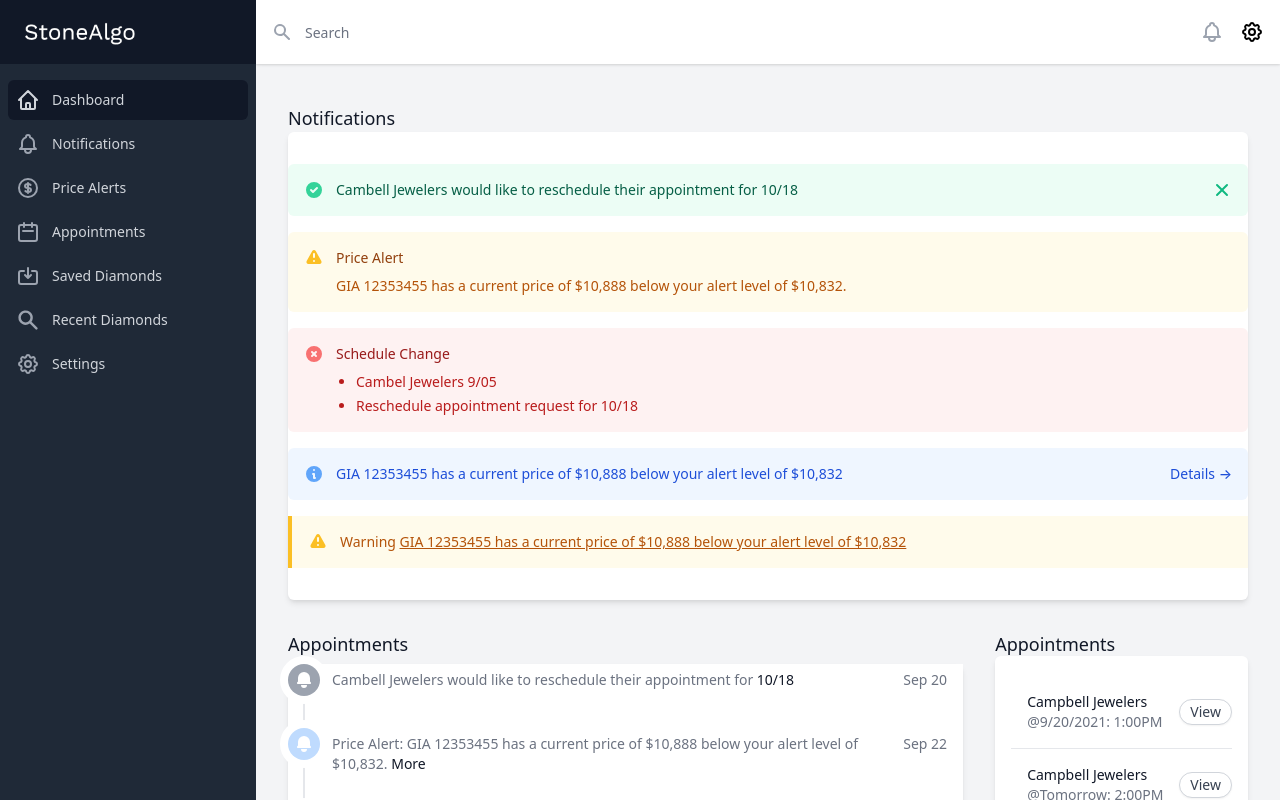
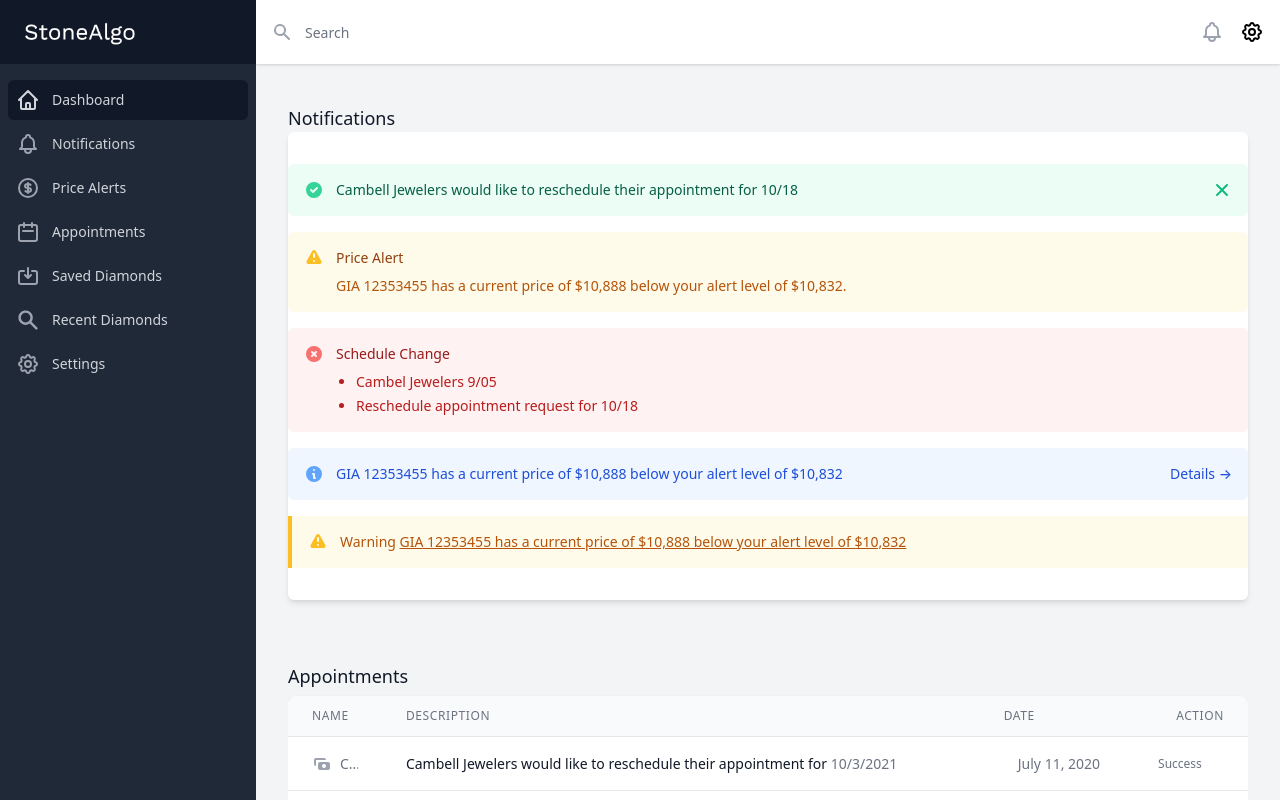
Before and after one commit to greenlightjohnny/tktw, a React app: page / in a window 1280 px wide. Built offline with nearby package versions, Linux system fonts and the light colour scheme.

Commit message:
Appt styling work

```diff
--- a/src/features/notifications/notifications2.tsx
+++ b/src/features/appointments/app2.tsx
@@ -51,10 +51,30 @@ import {
 const transactions = [
   {
     id: 1,
-    name: "Payment to Molly Sanders",
+    name: "Campbell Jewelwers",
     href: "#",
-    amount: "$20,000",
-    currency: "USD",
+    amount: "Cambell Jewelers would like to reschedule their appointment for",
+    currency: "10/3/2021",
+    status: "success",
+    date: "July 11, 2020",
+    datetime: "2020-07-11",
+  },
+  {
+    id: 2,
+    name: "Campbell Jewelers",
+    href: "#",
+    amount: "Cambell Jewelers would like to reschedule their appointment for",
+    currency: "8/19/2021",
+    status: "success",
+    date: "July 11, 2020",
+    datetime: "2020-07-11",
+  },
+  {
+    id: 1,
+    name: "Campbell Jewelers",
+    href: "#",
+    amount: "Cambell Jewelers would like to reschedule their appointment for",
+    currency: "9/20/2021",
     status: "success",
     date: "July 11, 2020",
     datetime: "2020-07-11",
@@ -73,9 +93,9 @@ function classNames(...classes: string[]) {
 
 export default function Example() {
   return (
-    <div className="relative h-screen flex overflow-hidden bg-gray-100">
-      <h2 className="max-w-6xl mx-auto mt-8 px-4 text-lg leading-6 font-medium text-gray-900 sm:px-6 lg:px-8">
-        Recent activity
+    <div className="relative  flex flex-col overflow-hidden bg-gray-100 mb-10">
+      <h2 className="  mt-8 px-4 text-lg leading-6 font-medium text-gray-900 sm:px-6 lg:px-0">
+        Appointments
       </h2>
 
       {/* Activity list (smallest breakpoint only) */}
@@ -136,31 +156,31 @@ export default function Example() {
       </div>
 
       {/* Activity table (small breakpoint and up) */}
-      <div className="hidden sm:block">
-        <div className="max-w-6xl mx-auto px-4 sm:px-6 lg:px-8">
+      <div className="hidden sm:block shadow-md">
+        <div className=" mx-auto px-4 sm:px-6 lg:px-0 ">
           <div className="flex flex-col mt-2">
             <div className="align-middle min-w-full overflow-x-auto shadow overflow-hidden sm:rounded-lg">
               <table className="min-w-full divide-y divide-gray-200">
                 <thead>
                   <tr>
                     <th className="px-6 py-3 bg-gray-50 text-left text-xs font-medium text-gray-500 uppercase tracking-wider">
-                      Transaction
+                      Name
+                    </th>
+                    <th className="px-6 py-3 bg-gray-50 text-left text-xs font-medium text-gray-500 uppercase tracking-wider">
+                      Description
+                    </th>
+                    <th className="hidden px-6 py-3 bg-gray-50 text-left text-xs font-medium text-gray-500 uppercase tracking-wider md:block">
+                      Date
                     </th>
                     <th className="px-6 py-3 bg-gray-50 text-right text-xs font-medium text-gray-500 uppercase tracking-wider">
-                      Amount
-                    </th>
-                    <th className="hidden px-6 py-3 bg-gray-50 text-left text-xs font-medium text-gray-500 uppercase tracking-wider md:block">
-                      Status
-                    </th>
-                    <th className="px-6 py-3 bg-gray-50 text-right text-xs font-medium text-gray-500 uppercase tracking-wider">
-                      Date
+                      Action
                     </th>
                   </tr>
                 </thead>
                 <tbody className="bg-white divide-y divide-gray-200">
                   {transactions.map((transaction) => (
                     <tr key={transaction.id} className="bg-white">
-                      <td className="max-w-0 w-full px-6 py-4 whitespace-nowrap text-sm text-gray-900">
+                      <td className="max-w-0  px-6 py-4 whitespace-nowrap text-sm text-gray-900">
                         <div className="flex">
                           <a
                             href={transaction.href}
@@ -175,11 +195,16 @@ export default function Example() {
                           </a>
                         </div>
                       </td>
-                      <td className="px-6 py-4 text-right whitespace-nowrap text-sm text-gray-500">
+                      <td className="px-6 py-4 text-left whitespace-nowrap text-sm text-gray-500">
                         <span className="text-gray-900 font-medium">
                           {transaction.amount}{" "}
                         </span>
                         {transaction.currency}
+                      </td>
+                      <td className="px-6 py-4 text-right whitespace-nowrap text-sm text-gray-500">
+                        <time dateTime={transaction.datetime}>
+                          {transaction.date}
+                        </time>
                       </td>
                       <td className="hidden px-6 py-4 whitespace-nowrap text-sm text-gray-500 md:block">
                         <span
@@ -189,11 +214,6 @@ export default function Example() {
                           )}>
                           {transaction.status}
                         </span>
-                      </td>
-                      <td className="px-6 py-4 text-right whitespace-nowrap text-sm text-gray-500">
-                        <time dateTime={transaction.datetime}>
-                          {transaction.date}
-                        </time>
                       </td>
                     </tr>
                   ))}
--- a/src/features/dashboard/dashboard.tsx
+++ b/src/features/dashboard/dashboard.tsx
@@ -4,12 +4,18 @@ import Feed from "./components/notifications";
 import Alert from "../priceAlerts/alerts2";
 import Appointments from "../appointments/appointments";
 import RecentDiamonds from "../recentDiamonds/recentDiamonds";
+import App2 from "../appointments/app2";
+import App3 from "../appointments/app3";
 
 const Dashboard: React.FC = () => {
   return (
     <>
       <div className=" flex flex-grow-1 flex-row lg:flex-row justify-between">
         <Notifications />
+      </div>
+      <div className="flex flex-col lg:flex-col ">
+        <App2 />
+        <App3 />
       </div>
 
       <div className="flex flex-col lg:flex-row justify-between">
```
Also changed, not shown: src/features/appointments/app3.tsx (renamed from src/features/notifications/notifications3.tsx), src/features/appointments/app4.tsx (renamed from src/features/notifications/notifications4.tsx).
